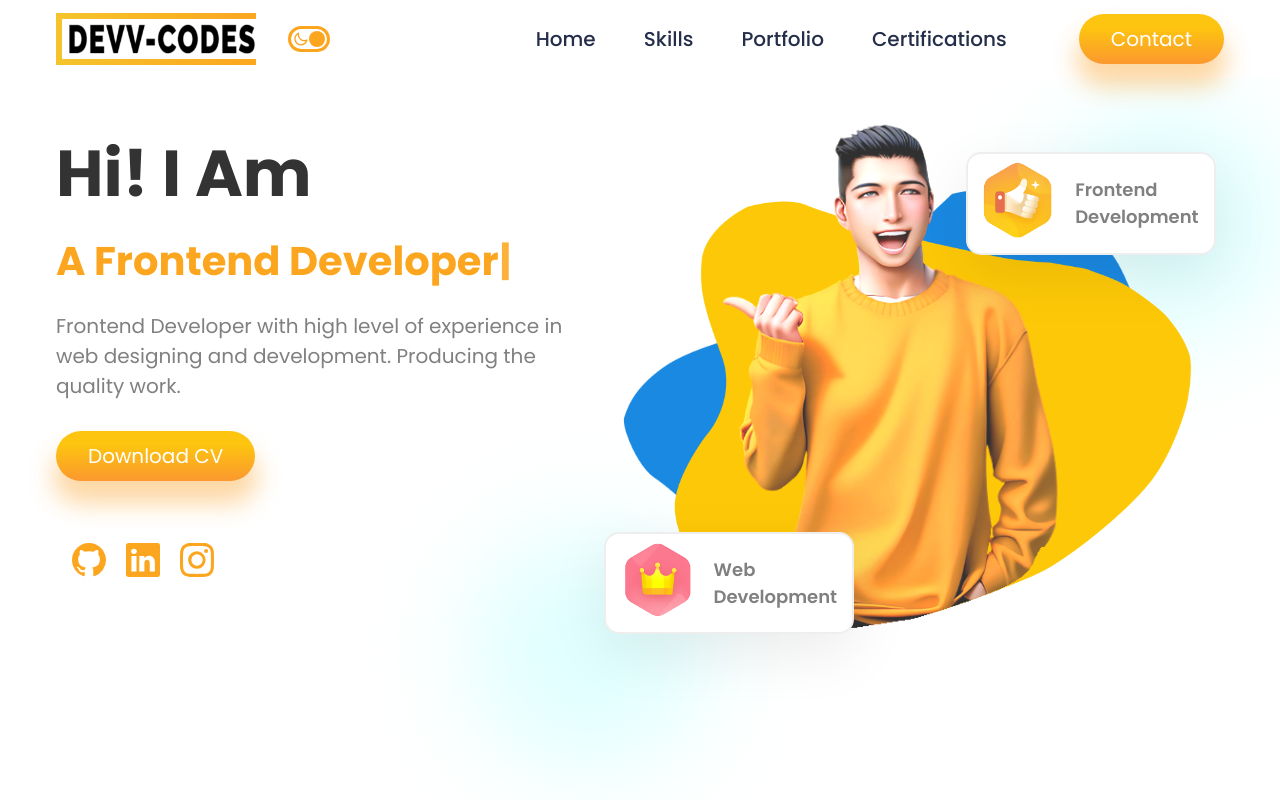
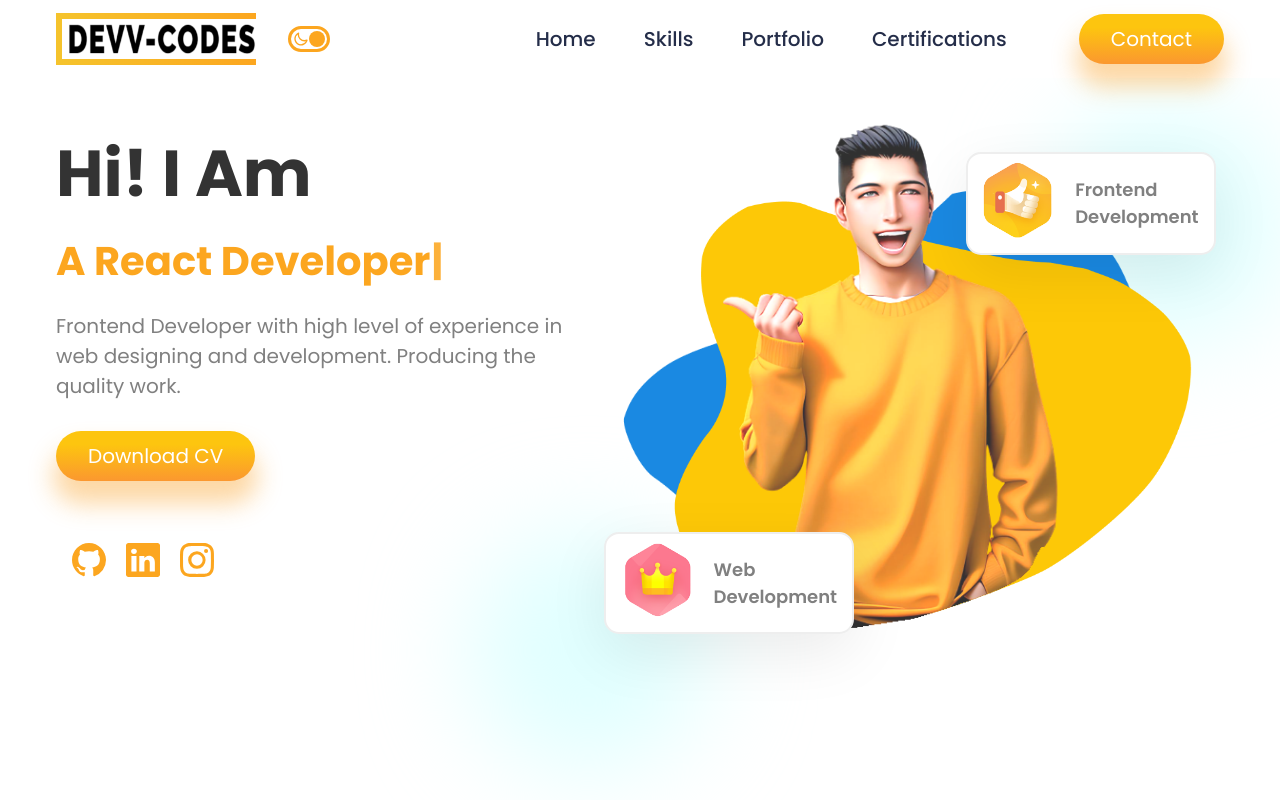
Before and after one commit to praveengoswami1996/personal_portfolio_react, a React (Create React App) app: page / in a window 1280 px wide. Shown: the top 800 px of the page. Built offline with nearby package versions, Linux system fonts and the light colour scheme.

Commit message:
Some Updation in Hero.js

```diff
--- a/src/components/Hero/Hero.js
+++ b/src/components/Hero/Hero.js
@@ -24,6 +24,8 @@ const Hero = () => {
                   delay: 60,
                   strings: [
                     "Praveen Goswami",
+                    "A React Developer",
+                    "A Web Developer",
                     "A Frontend Developer"
                   ]}}
               />
```
